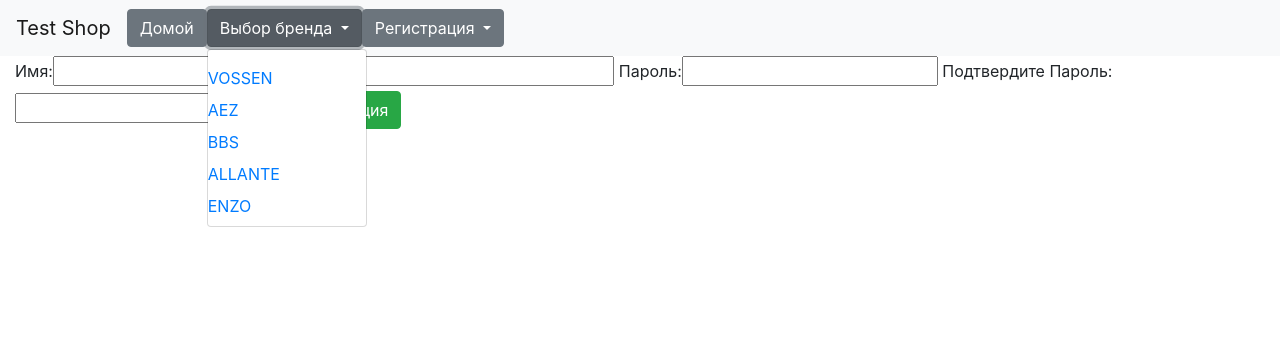
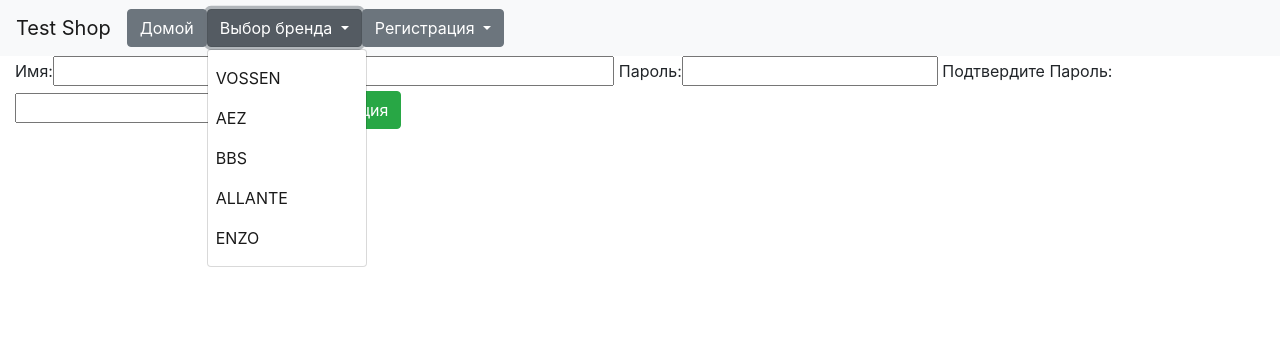
Before and after one commit to lokidess/Test, a Django app: page /registration/ in a window 1280 px wide, after a click on "Выбор бренда". Shown: the top 356 px of the page. Run offline with Django 3.2, Linux system fonts and the light colour scheme; data comes from the database, SQL or seed files in the repository; some libraries are stand-ins or nearby versions.

Commit message:
Update base.html

```diff
--- a/pa/templates/base.html
+++ b/pa/templates/base.html
@@ -7,6 +7,11 @@
         <script src="https://cdnjs.cloudflare.com/ajax/libs/popper.js/1.14.3/umd/popper.min.js" integrity="sha384-ZMP7rVo3mIykV+2+9J3UJ46jBk0WLaUAdn689aCwoqbBJiSnjAK/l8WvCWPIPm49" crossorigin="anonymous"></script>
         <script src="https://stackpath.bootstrapcdn.com/bootstrap/4.1.3/js/bootstrap.min.js" integrity="sha384-ChfqqxuZUCnJSK3+MXmPNIyE6ZbWh2IMqE241rYiqJxyMiZ6OW/JmZQ5stwEULTy" crossorigin="anonymous"></script>
         <title>Test Shop</title>
+        <style>
+            .nav-link:hover {
+                background: #0d8ddb;
+            }
+        </style>
     </head>
     <body>
 
@@ -26,8 +31,7 @@
           </a>
         <div class="dropdown-menu" aria-labelledby="navbarDropdownMenuLink">
           {% for type in brand_types %}
-            <a class="dropdown-item">
-        <a href="{% url 'brand_type' type.id %}">{{type.name}}</a></a>
+        <a class="nav-link" href="{% url 'brand_type' type.id %}">{{type.name}}</a>
             {% endfor %}
         </div>
       </li>
```
